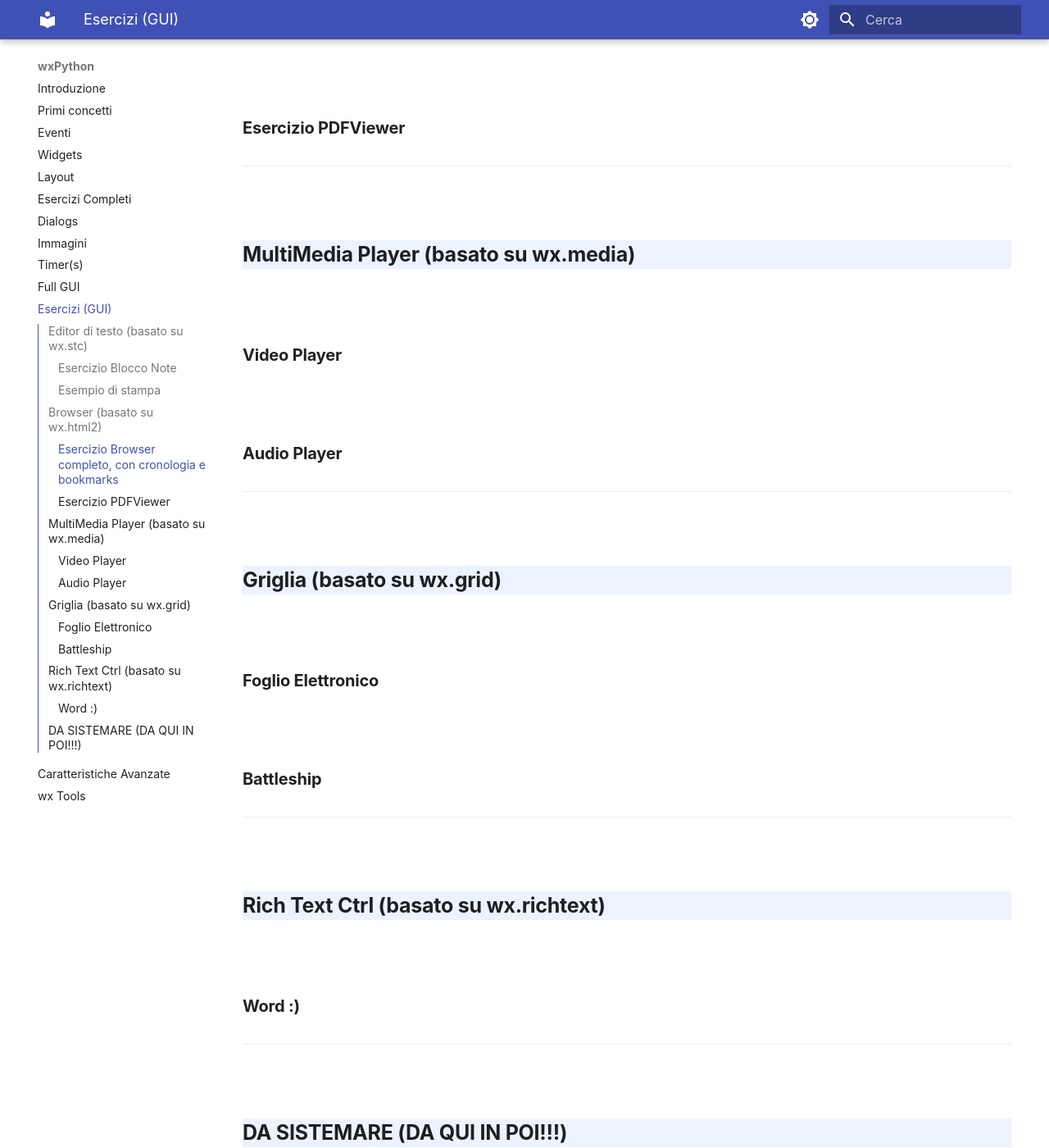
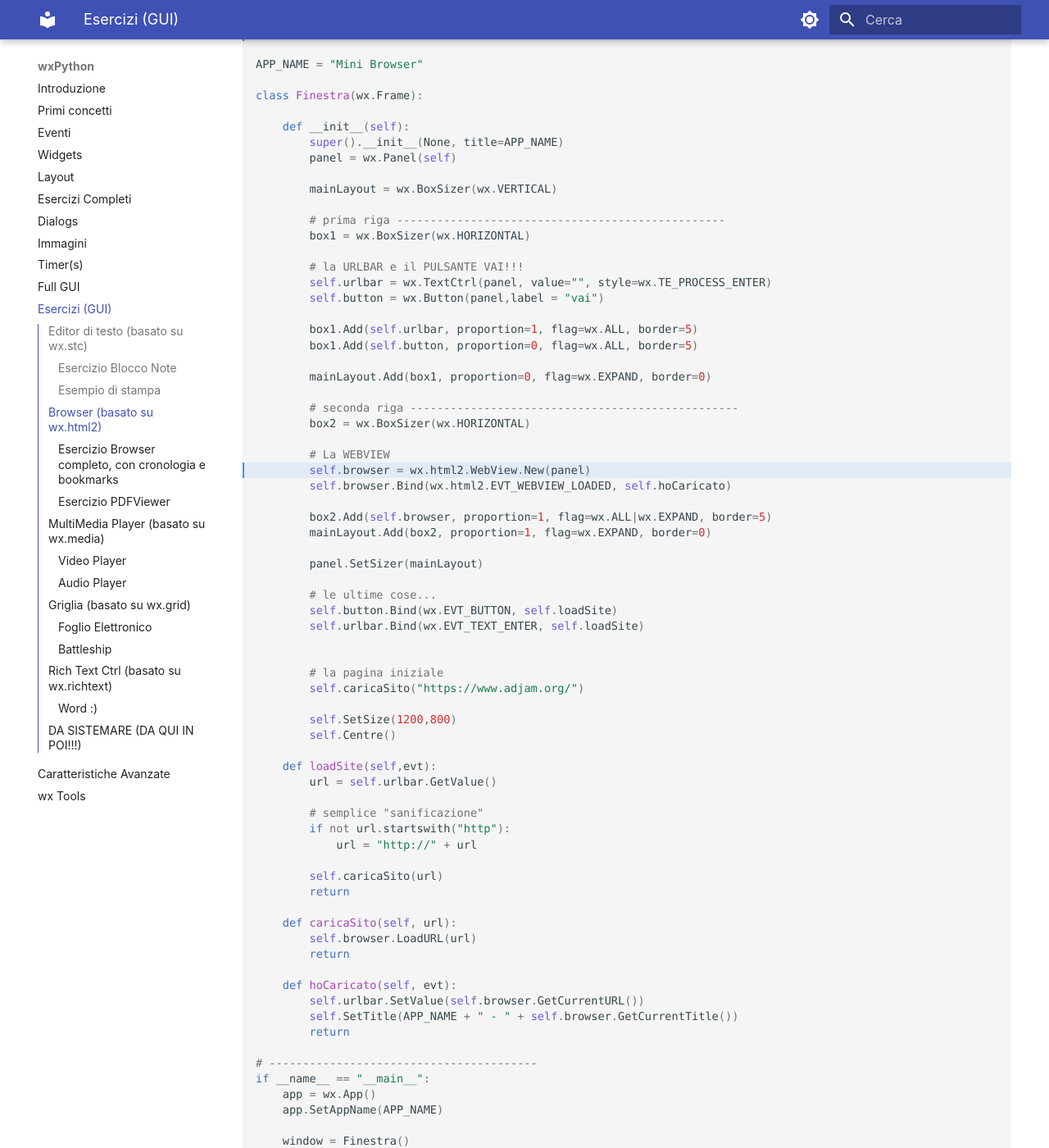
Before and after one commit to adjamhub/pyhandouts, an MkDocs documentation site: the page built from docs/wx/171_full_gui_ex.md, in a window 1280 px wide and 1400 px high, scrolled down 779 px. Shown: the whole window at 82% size. Built offline with MkDocs 1.6.1 and Material for MkDocs 9.7.7, drawn with Linux system fonts in a browser that asks for light colours; some of the changed text lies outside the part shown.

Commit message:
Esempio browser

````diff
--- a/docs/wx/171_full_gui_ex.md
+++ b/docs/wx/171_full_gui_ex.md
@@ -16,6 +16,85 @@
 
 ## Browser (basato su wx.html2)
 
+
+``` python title="MiniBrowser" hl_lines="2 30"
+import wx
+import wx.html2
+
+APP_NAME = "Mini Browser"
+
+class Finestra(wx.Frame):
+
+    def __init__(self):
+        super().__init__(None, title=APP_NAME)
+        panel = wx.Panel(self)
+
+        mainLayout = wx.BoxSizer(wx.VERTICAL)
+
+        # prima riga -------------------------------------------------
+        box1 = wx.BoxSizer(wx.HORIZONTAL)
+
+        # la URLBAR e il PULSANTE VAI!!!
+        self.urlbar = wx.TextCtrl(panel, value="", style=wx.TE_PROCESS_ENTER)
+        self.button = wx.Button(panel,label = "vai")
+
+        box1.Add(self.urlbar, proportion=1, flag=wx.ALL, border=5)
+        box1.Add(self.button, proportion=0, flag=wx.ALL, border=5)
+
+        mainLayout.Add(box1, proportion=0, flag=wx.EXPAND, border=0)
+
+        # seconda riga -------------------------------------------------
+        box2 = wx.BoxSizer(wx.HORIZONTAL)
+
+        # La WEBVIEW
+        self.browser = wx.html2.WebView.New(panel)
+        self.browser.Bind(wx.html2.EVT_WEBVIEW_LOADED, self.hoCaricato)
+
+        box2.Add(self.browser, proportion=1, flag=wx.ALL|wx.EXPAND, border=5)
+        mainLayout.Add(box2, proportion=1, flag=wx.EXPAND, border=0)
+
+        panel.SetSizer(mainLayout)
+
+        # le ultime cose...
+        self.button.Bind(wx.EVT_BUTTON, self.loadSite)
+        self.urlbar.Bind(wx.EVT_TEXT_ENTER, self.loadSite)
+
+
+        # la pagina iniziale
+        self.caricaSito("https://www.adjam.org/")
+
+        self.SetSize(1200,800)
+        self.Centre()
+
+    def loadSite(self,evt):
+        url = self.urlbar.GetValue()
+
+        # semplice "sanificazione"
+        if not url.startswith("http"):
+            url = "http://" + url
+
+        self.caricaSito(url)
+        return
+
+    def caricaSito(self, url):
+        self.browser.LoadURL(url)
+        return
+
+    def hoCaricato(self, evt):
+        self.urlbar.SetValue(self.browser.GetCurrentURL())
+        self.SetTitle(APP_NAME + " - " + self.browser.GetCurrentTitle())
+        return
+
+# ----------------------------------------
+if __name__ == "__main__":
+    app = wx.App()
+    app.SetAppName(APP_NAME)
+
+    window = Finestra()
+    window.Show()
+
+    app.MainLoop()
+```
 
 
 ### Esercizio Browser completo, con cronologia e bookmarks
````
